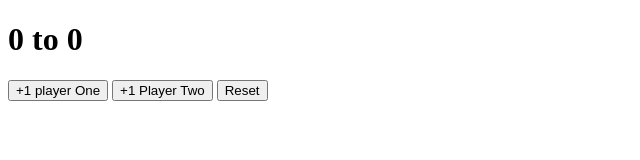
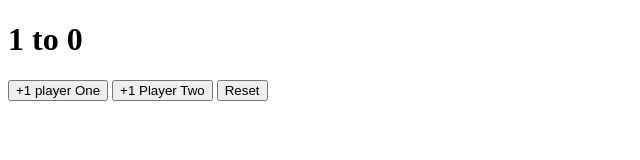
Before and after one commit to RinaKorca/ScoreKeeper-main, a plain HTML site: page index.html in a window 1280 px wide. Both pictures are taken after a click on the button "+1 player One". Shown: the full height of the page, 0-640 px from the left. Drawn offline with Linux system fonts and the light colour scheme.

Commit message:
Adding event listener to a button

```diff
--- a/app.js
+++ b/app.js
@@ -1,9 +1,11 @@
 const p1Button = document.querySelector("#p1Button");
 const p2Button = document.querySelector("#p2Button");
+const p1Display = document.querySelector("#p1Display");
 const p2Display = document.querySelector("#p2Display");
 
 let p1Score = 0;
 
 p1Button.addEventListener("click", function () {
   p1Score += 1;
+  p1Display.textContent = p1Score;
 });
--- a/index.html
+++ b/index.html
@@ -6,7 +6,7 @@
     <title>Document</title>
   </head>
   <body>
-    <h1><span id="p1Score">0</span> to <span id="p2Score">0</span></h1>
+    <h1><span id="p1Display">0</span> to <span id="p2Display">0</span></h1>
     <button id="p1Button">+1 player One</button>
     <button id="p2Button">+1 Player Two</button>
     <button id="reset">Reset</button>
```
